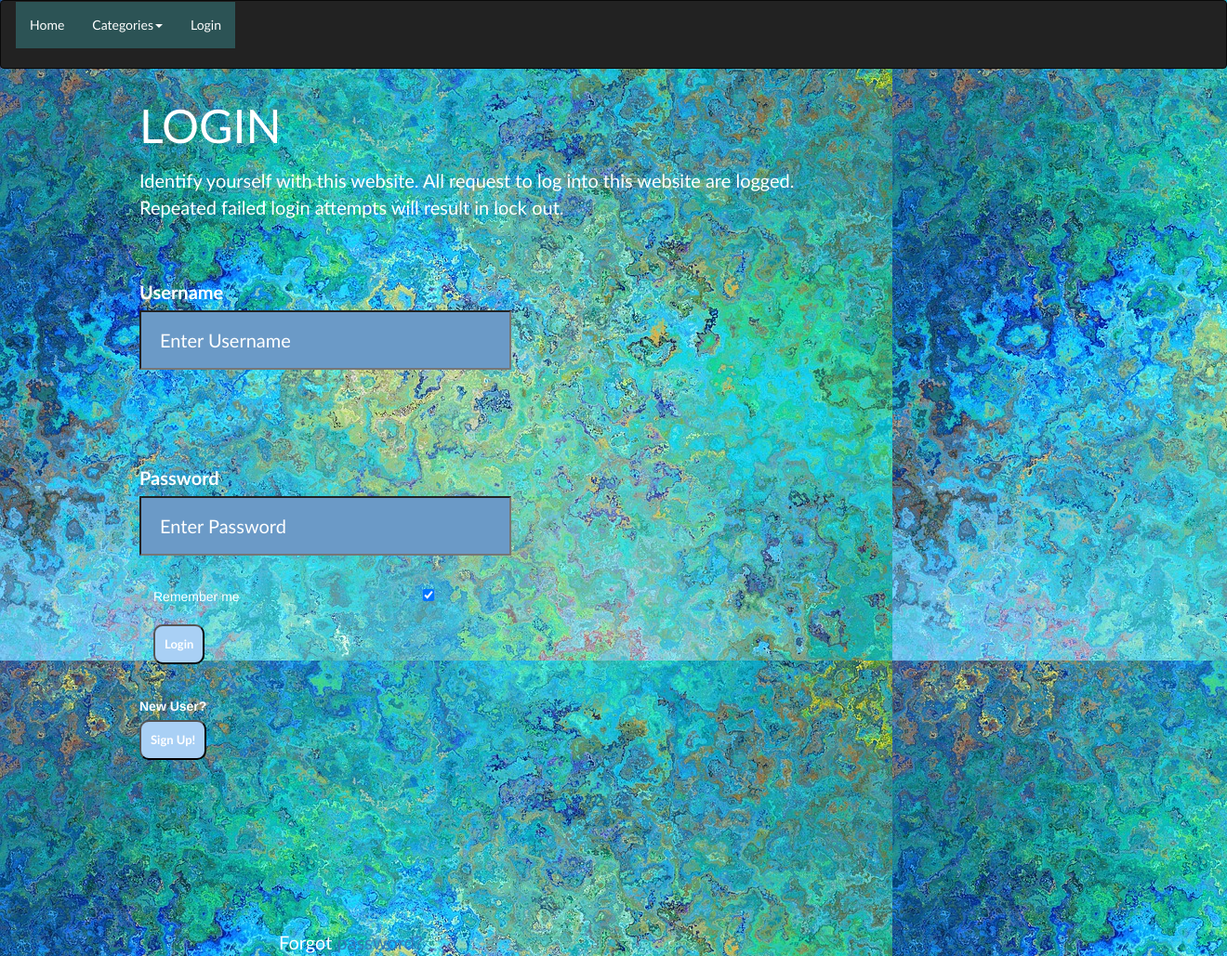
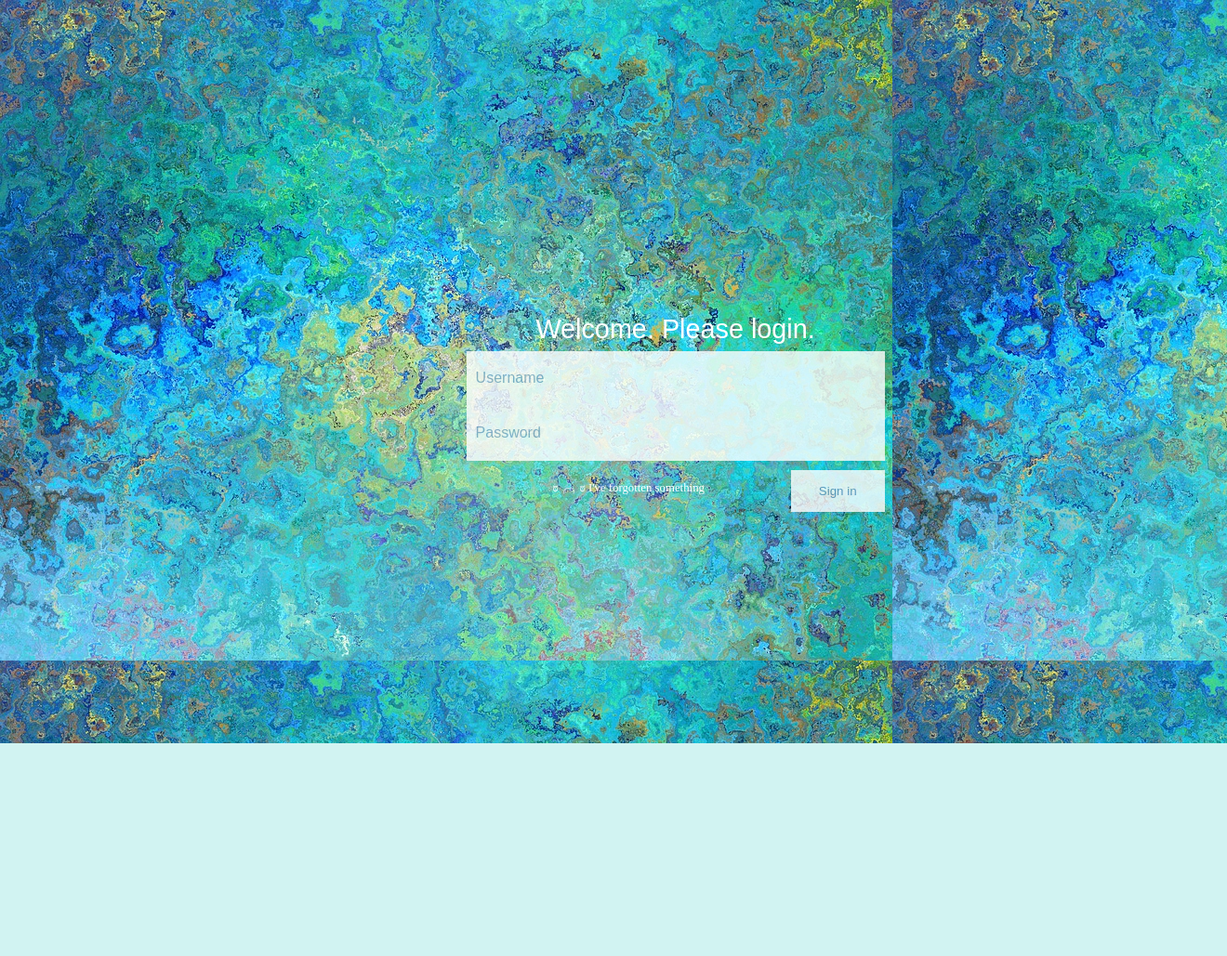
Before and after one commit to apa-123/memes, a Flask app: page /login in a window 1320 px wide. Shown: the whole page at 93% size. After the commit the page ends 800 px from the top, so only its background shows below. Run offline with Flask 2, Linux system fonts and the light colour scheme; some libraries are stand-ins or nearby versions.

Commit message:
the new login page

```diff
--- a/templates/loginPage.html
+++ b/templates/loginPage.html
@@ -1,55 +1,128 @@
-{% extends 'layout.html' %}
-{% block navbar %}
-{{ super() }}
-{% endblock  %}
-{% block body %}
+
 
 <style type="text/css">
+body {
+    background-image: url("/static/content/collage.jpg");
+
+}
+
+.container {
+  top: 280px;
+  left: 38%;
+  text-align: center;
+  position: absolute;
+  width: 500px;
+  height: 400px;
+  margin: 0 auto;
+}
+
+.login {
+  margin-top: 50px;
+  width: 450px;
+}
+
+.login-heading {
+  font: 1.8em/48px "Tenor Sans", sans-serif;
+  color: white;
+}
+
+.input-txt {
+  width: 100%;
+  padding: 20px 10px;
+  opacity: 0.8;
+  border: none;
+  font-size: 1em;
+  color: white;
+  border-bottom: 1px dotted rgba(250, 250, 250, 0.4);
+  -webkit-box-sizing: border-box;
+          box-sizing: border-box;
+  -webkit-transition: background-color 0.5s ease-in-out;
+  transition: background-color 0.5s ease-in-out;
+}
+
+.input-txt:-moz-placeholder {
+  color: #81aac9;
+}
+
+.input-txt:-ms-input-placeholder {
+  color: #81aac9;
+}
+
+.input-txt::-webkit-input-placeholder {
+  color: #81aac9;
+}
+
+.input-txt:focus {
+  background-color: #4478a0;
+}
+
+.login-footer {
+  margin: 10px 0;
+  overlow: hidden;
+  float: left;
+  width: 100%;
+}
+
+.btn {
+  padding: 15px 30px;
+  border: none;
+  background: white;
+  opacity: 0.8;
+  color: #5D92BA;
+}
+
+.btn--right {
+  float: right;
+}
+
+.icon {
+  display: inline-block;
+}
+
+.icon--min {
+  font-size: .9em;
+}
+
+.lnk {
+  font-size: .8em;
+  line-height: 3em;
+  color: white;
+  text-decoration: none;
+}
+
+.signUp {
+  top: 650px;
+  left: 450px;
+  position: absolute;
+  color: white;
+}
 </style>
 
-<!-- Button to open the modal login form -->
-<!-- <button onclick="document.getElementById('id01').style.display='block'">Login</button> -->
-
-<!-- The Modal -->
 <!DOCTYPE html>
   <head>
-    <meta charset="utf-8">
-    <title>MyFlaskApp</title>
-        <link rel="stylesheet" href="https://maxcdn.bootstrapcdn.com/bootstrap/3.3.7/css/bootstrap.min.css">
-        <link rel="stylesheet" href="{{ url_for('static', filename='style.css') }}">
+    <meta charset="UTF-8">
+    <title>Simple login form</title>
+    <link rel="stylesheet" href="https://cdnjs.cloudflare.com/ajax/libs/meyer-reset/2.0/reset.min.css">
+    <!-- <link rel="stylesheet" href="{{ url_for('static', filename='style.css') }}"> -->
   </head>
-  <body id="loginForm">
-    <header>LOGIN</header>
-    <div class="explanation">
-      <p>Identify yourself with this website. All request to log into this website are logged.
-      <br>Repeated failed login attempts will result in lock out.
-      </p>
-    </div>
 
-    <div class="username">
-      <label><b>Username</b></label>
-      <br>
-      <input type="text" placeholder="Enter Username" name="uname" required>
-    </div>
+  <body>
+    <div class="container">
+      <div class="login">
+      	<h1 class="login-heading">
+          <strong>Welcome.</strong> Please login.</h1>
+          <form method="post">
+            <input type="text" name="user" placeholder="Username" required="required" class="input-txt" />
+              <input type="password" name="password" placeholder="Password" required="required" class="input-txt" />
+              <div class="login-footer">
+                 <a href="#" class="lnk">
+                  <span class="icon icon--min">ಠ╭╮ಠ</span>
+                  I've forgotten something
+                </a>
+                <button type="submit" class="btn btn--right">Sign in  </button>
 
-    <div class="password">
-      <label><b>Password</b></label>
-      &nbsp;&nbsp;&nbsp;&nbsp;<span class="password">Forgot <a href="#">password?</a></span>
-      <br>
-      <input type="password" placeholder="Enter Password" name="psw" required>
-    </div>
-
-    <div class="container">
-      Remember me
-      <input type="checkbox" checked="checked">
-      <br><br>
-      <div id="both"><button type="submit">Login</button></div>
-    </div>
-
-    <div class="signUp">
-      <label><b>New User?</b></label>
-      <a href="/login/signup"><div id="both"><button type="button">Sign Up!</button></a></div>
+              </div>
+          </form>
+      </div>
     </div>
   </body>
-
-{% endblock %}
```
Also changed, not shown: 2 other files.
